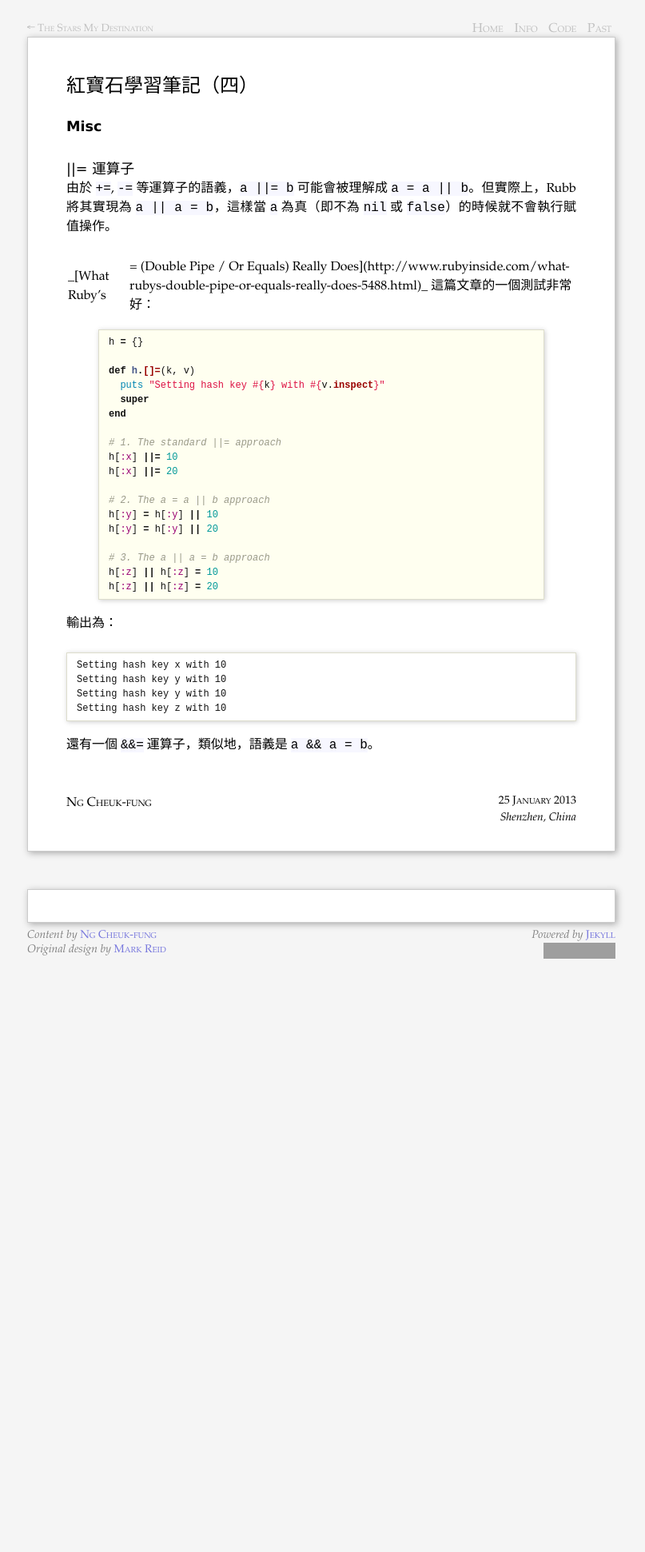
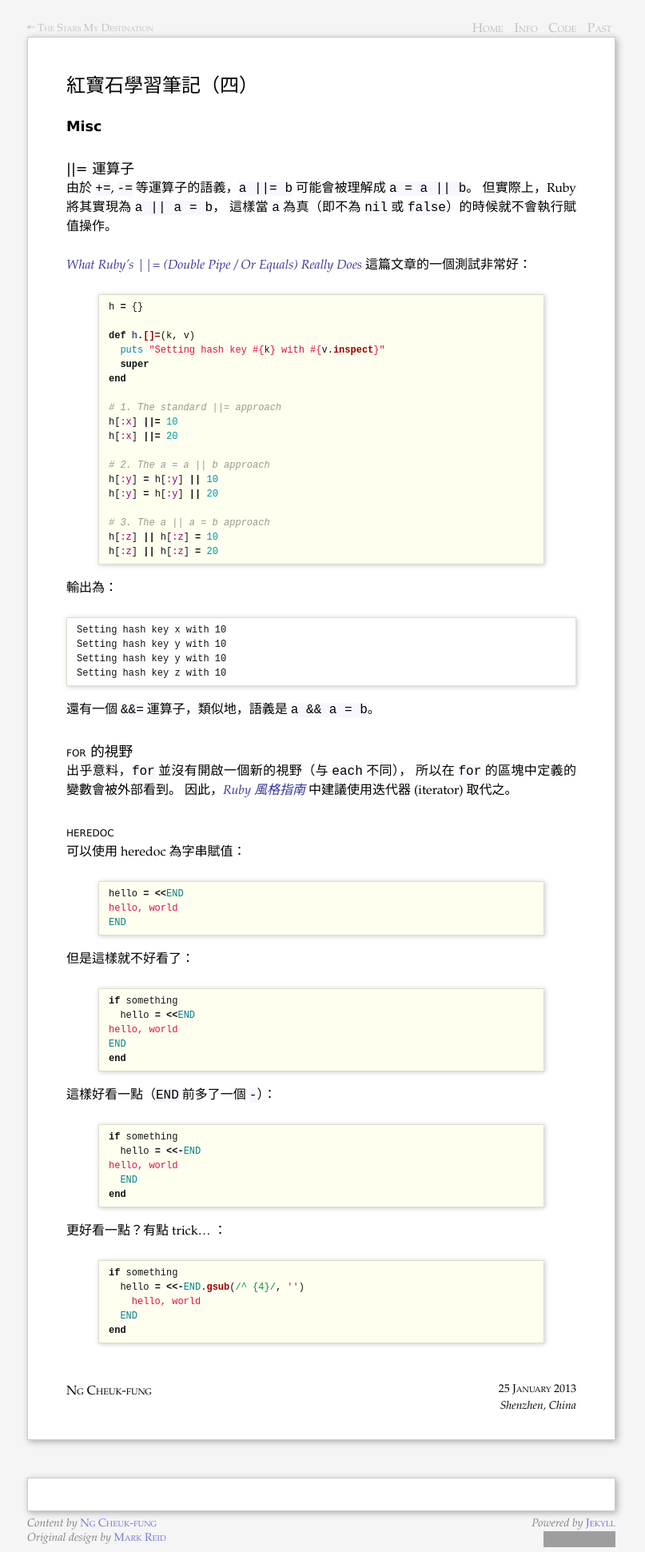
Before and after one commit to cheuk-fung/cheuk-fung.github.io, a Jekyll site: the page built from blog/_posts/2013-01-25-notes-on-learning-ruby-4.markdown, in a window 1280 px wide. Shown: the whole page at 80% size, without its empty margins (238-1045 px from the left). Built offline with Jekyll 4.4.1, drawn with Linux system fonts in a browser that asks for light colours; Markdown is read by kramdown in place of the engine named in the settings; comment, search, counter and statistics services are not loaded; before the commit the page ends 1205 px from its top, so only the background shows below that; grey boxes are pictures that could not be loaded.

Commit message:
Update post "notes on learning ruby 4"

```diff
--- a/blog/_posts/2013-01-25-notes-on-learning-ruby-4.markdown
+++ b/blog/_posts/2013-01-25-notes-on-learning-ruby-4.markdown
@@ -11,9 +11,12 @@ Misc
 ----
 
 ### ||= 運算子 ###
-由於 `+=`, `-=` 等運算子的語義，`a ||= b` 可能會被理解成 `a = a || b`。但實際上，Rubb 將其實現為 `a || a = b`，這樣當 `a` 為真（即不為 `nil` 或 `false`）的時候就不會執行賦值操作。
+由於 `+=`, `-=` 等運算子的語義，`a ||= b` 可能會被理解成 `a = a || b`。
+但實際上，Ruby 將其實現為 `a || a = b`，
+這樣當 `a` 為真（即不為 `nil` 或 `false`）的時候就不會執行賦值操作。
 
-_[What Ruby’s ||= (Double Pipe / Or Equals) Really Does](http://www.rubyinside.com/what-rubys-double-pipe-or-equals-really-does-5488.html)_ 這篇文章的一個測試非常好：
+[_What Ruby’s ||= (Double Pipe / Or Equals) Really Does_](http://www.rubyinside.com/what-rubys-double-pipe-or-equals-really-does-5488.html)
+這篇文章的一個測試非常好：
 
 {% highlight ruby %}
 h = {}
@@ -44,3 +47,44 @@ h[:z] || h[:z] = 20
     Setting hash key z with 10
 
 還有一個 `&&=` 運算子，類似地，語義是 `a && a = b`。
+
+### for 的視野 ###
+出乎意料，`for` 並沒有開啟一個新的視野（与 `each` 不同），
+所以在 `for` 的區塊中定義的變數會被外部看到。
+因此，[_Ruby 風格指南_](https://github.com/styleguide/ruby) 中建議使用迭代器 (iterator) 取代之。
+
+### heredoc ###
+可以使用 heredoc 為字串賦值：
+
+{% highlight ruby %}
+hello = <<END
+hello, world
+END
+{% endhighlight %}
+
+但是這樣就不好看了：
+{% highlight ruby %}
+if something
+  hello = <<END
+hello, world
+END
+end
+{% endhighlight %}
+
+這樣好看一點（`END` 前多了一個 `-`）：
+{% highlight ruby %}
+if something
+  hello = <<-END
+hello, world
+  END
+end
+{% endhighlight %}
+
+更好看一點？有點 trick... ：
+{% highlight ruby %}
+if something
+  hello = <<-END.gsub(/^ {4}/, '')
+    hello, world
+  END
+end
+{% endhighlight %}
```
